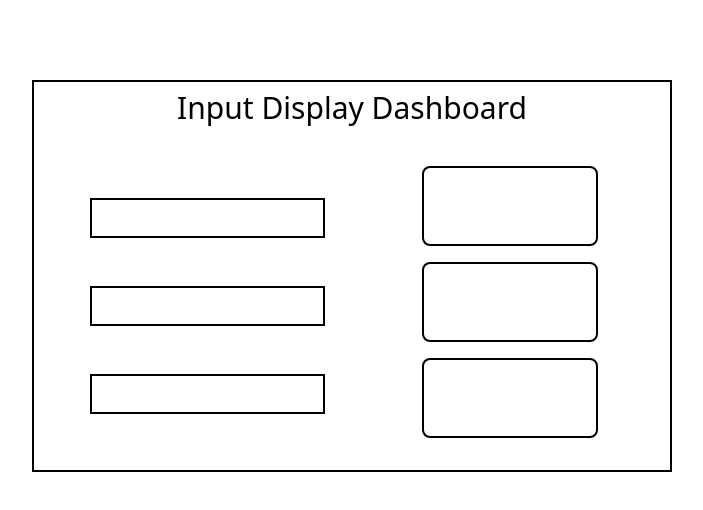
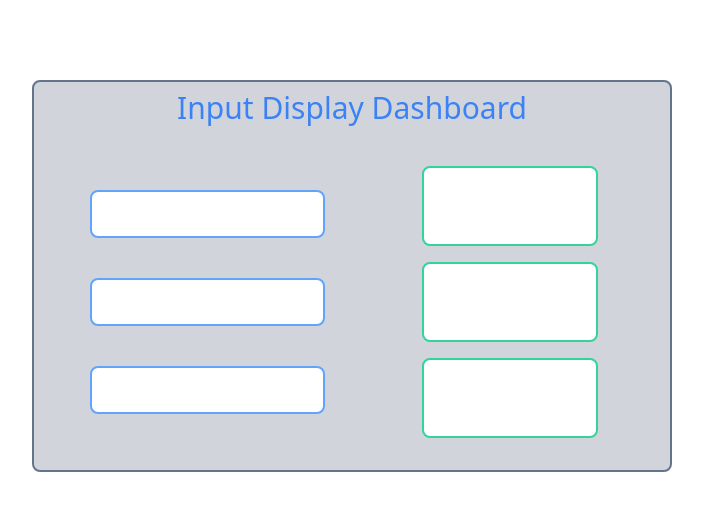
Before and after one commit to Anyungu/input-display-dashboard, a React (Create React App) app: page / in a window 1280 px wide. Shown: the top 510 px of the page, without its empty margins (288-991 px from the left). Built offline with nearby package versions, Linux system fonts and the light colour scheme.

Commit message:
Style the dashboard

```diff
--- a/src/App.js
+++ b/src/App.js
@@ -4,7 +4,7 @@ import Dashboard from "./page/Dashboard";
 function App() {
 
   return (
-    <div>
+    <div className="">
       <Dashboard />
     </div>
   );
--- a/src/components/Display.js
+++ b/src/components/Display.js
@@ -14,9 +14,9 @@ function Display({inputOne, inputTwo, inputThree}) {
   // Display the inputs as they change
   return (
     <div className="mr-10">
-      <div className="border-2 border-black rounded-lg m-4 h-20 w-44">{reverseInput(inputThree)}</div>
-      <div className="border-2 border-black rounded-lg m-4 h-20 w-44">{reverseInput(inputTwo)}</div>
-      <div className="border-2 border-black rounded-lg m-4 h-20 w-44">{reverseInput(inputOne)}</div>
+      <div className="border-2 border-emerald-400 rounded-lg bg-white m-4 h-20 w-44">{reverseInput(inputThree)}</div>
+      <div className="border-2 border-emerald-400 rounded-lg bg-white m-4 h-20 w-44">{reverseInput(inputTwo)}</div>
+      <div className="border-2 border-emerald-400 rounded-lg bg-white m-4 h-20 w-44">{reverseInput(inputOne)}</div>
     </div>
   );
 }
--- a/src/components/Input.js
+++ b/src/components/Input.js
@@ -4,11 +4,11 @@ function Input({inputOne, inputTwo, inputThree, handleInputOneChange, handleInpu
 
   // Inputs
   return (
-    <div className="m-4 mt-12 ml-10">
+    <div className="m-4 mt-10 ml-10">
       <div>
         <input
           type="text"
-          className="border-2 border-black h-10 mb-12"
+          className="border-2 border-blue-400 rounded-lg h-12 mb-10 outline-blue-600"
           value={inputOne}
           onChange={handleInputOneChange}
         />
@@ -17,7 +17,7 @@ function Input({inputOne, inputTwo, inputThree, handleInputOneChange, handleInpu
       <div>
         <input
           type="text"
-          className="border-2 border-black h-10 mb-12"
+          className="border-2 border-blue-400 rounded-lg h-12 mb-10 outline-blue-600"
           value={inputTwo}
           onChange={handleInputTwoChange}
         />
@@ -26,7 +26,7 @@ function Input({inputOne, inputTwo, inputThree, handleInputOneChange, handleInpu
       <div>
         <input
           type="text"
-          className="border-2 border-black h-10"
+          className="border-2 border-blue-400 rounded-lg h-12 outline-blue-600"
           value={inputThree}
           onChange={handleInputThreeChange}
         />
--- a/src/page/Dashboard.js
+++ b/src/page/Dashboard.js
@@ -41,9 +41,9 @@ function Dashboard() {
 
   // Display the child components:- Input and Display
   return (
-    <div className="">
-      <div className="border-2 bg-white border-black h-3/4 w-3/6 mx-auto mt-20 justify-between">
-        <div className="text-center text-3xl my-2">
+    <div>
+      <div className="border-2 bg-gray-300 border-slate-500 rounded-lg h-3/4 w-3/6 mx-auto mt-20 justify-between">
+        <div className="text-center text-3xl my-2 text-blue-500">
           <h3>Input Display Dashboard</h3>
         </div>
         <div className="flex justify-between p-4">
```
